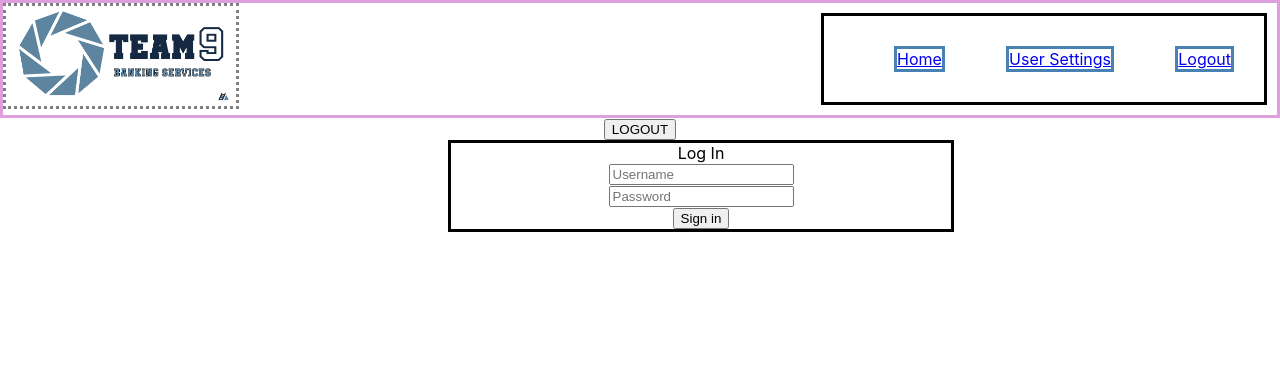
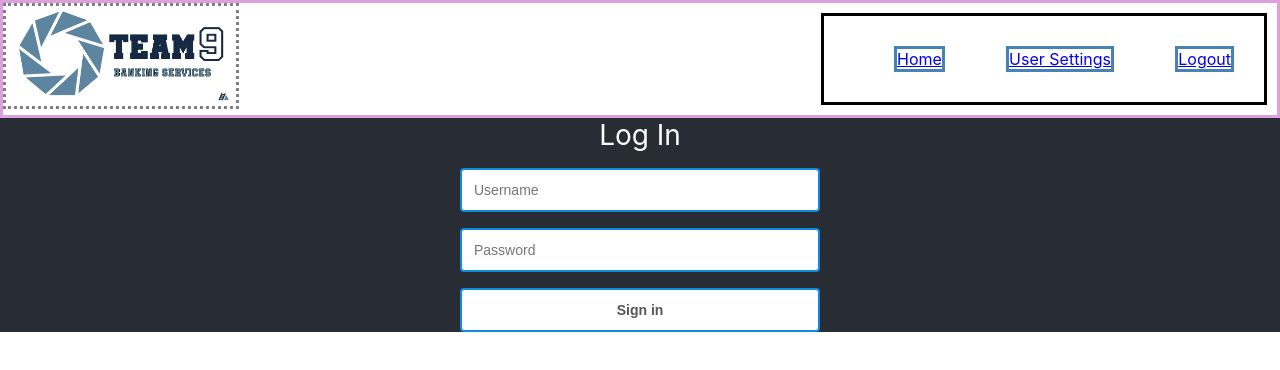
Before and after one commit to RocioAlvarezBernal/capstone-test-dep, a React (Create React App) app: page / in a window 1280 px wide. Shown: the top 370 px of the page. Built offline with nearby package versions, Linux system fonts and the light colour scheme; no server answers.

Commit message:
added styling to sign in

```diff
--- a/src/App.css
+++ b/src/App.css
@@ -33,7 +33,7 @@
   border-color: gray;
 }
 
-.signInForm{
+/* .signInForm{
 
   margin-left: 35%;
   width: 500px;
@@ -45,7 +45,7 @@
 }
 #signInForm input{
   margin: 10px;
-}
+} */
 
 #SettingsPage{
   border: solid;
@@ -151,3 +151,63 @@
   flex-direction:column;
   align-items: center ;
 }
+
+
+
+/* Sign In form  */
+body, html, #root, .app, .container {
+  width: 100%;
+  height: 100%;
+}
+
+.container {
+  font-size: 28px;
+  color: #fff;
+  display: flex;
+  flex-direction: column;
+  align-items: center;
+  justify-content: center;
+  background-color: #282c34;
+}
+
+.signInForm {
+ box-sizing: border-box;
+ width: 100%;
+ max-width: 400px;
+ padding-left: 20px;
+ padding-right: 20px;
+}
+
+.InputField {
+ padding-top: 16px;
+}
+
+.input {
+ box-sizing: border-box;
+ outline: none;
+ border: solid 2px #1189de;
+ border-radius: 4px;
+ color: #292929;
+ width: 100%;
+ padding: 12px;
+ font-size: 14px;
+ background: rgba(255, 255, 255, 1);
+}
+
+.lisb {
+ padding-top: 16px;
+}
+
+
+.btn {
+ width: 100%;
+ min-width: 280px;
+ color: #565656;
+ padding: 12px;
+ font-size: 14px;
+ font-weight: bold;
+ border: solid 2px #1189de;
+ border-radius: 4px;
+ background: #fff;
+ cursor: pointer;
+}
--- a/src/component/pages/LandingPage.js
+++ b/src/component/pages/LandingPage.js
@@ -90,11 +90,11 @@
         return(
             <div>
                 <div className = 'container'>
-                    <LISbutton
+                    {/* <LISbutton
                             text={"LOGOUT"}
                             disabled={false}
                             onClick ={ () => this.doLogout()}
-                        />
+                        /> */}
                         <SIForm />
                 </div >
             </div>
```
Also changed, not shown: 1 other file (tests, documents, lock files or other folders).
